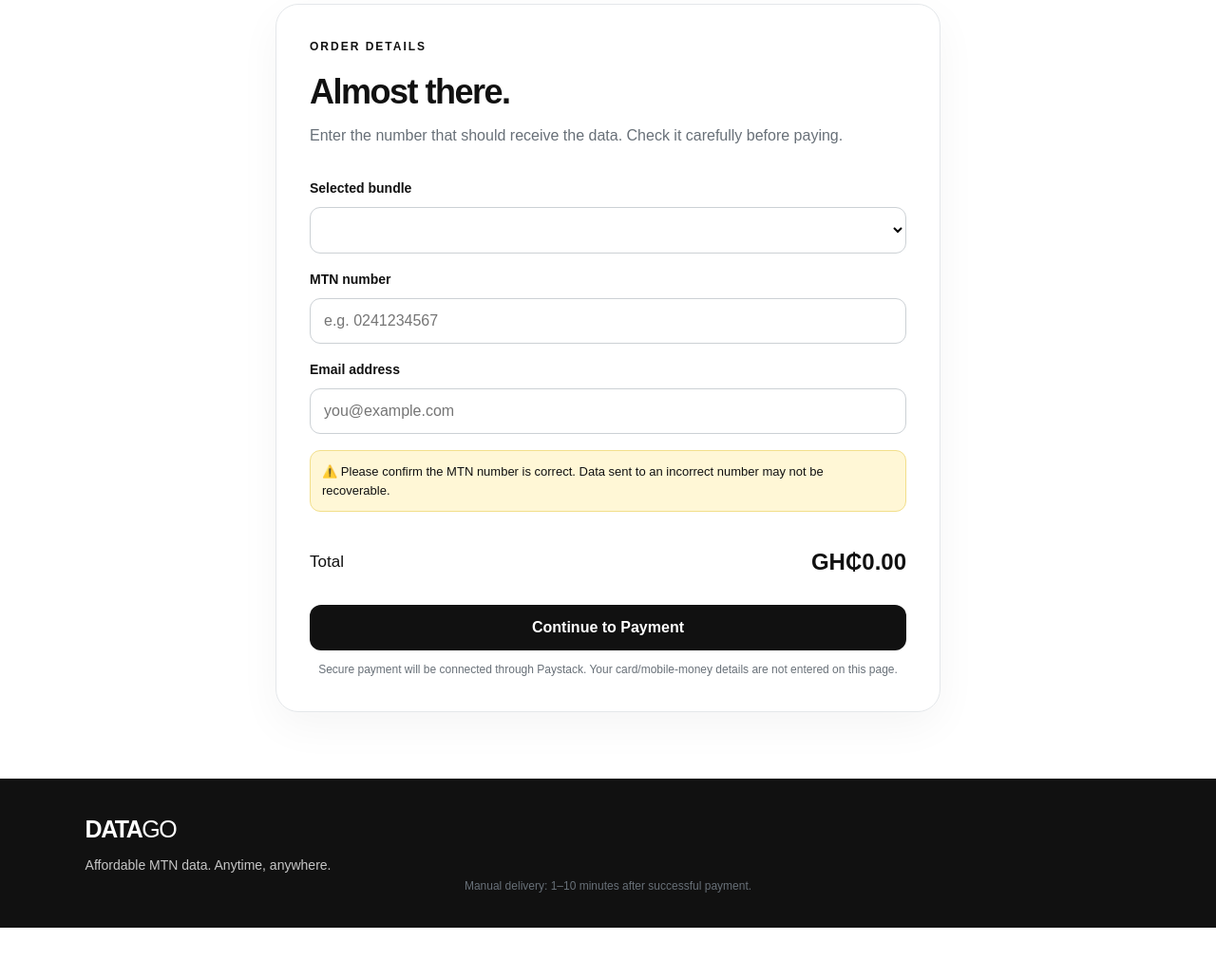
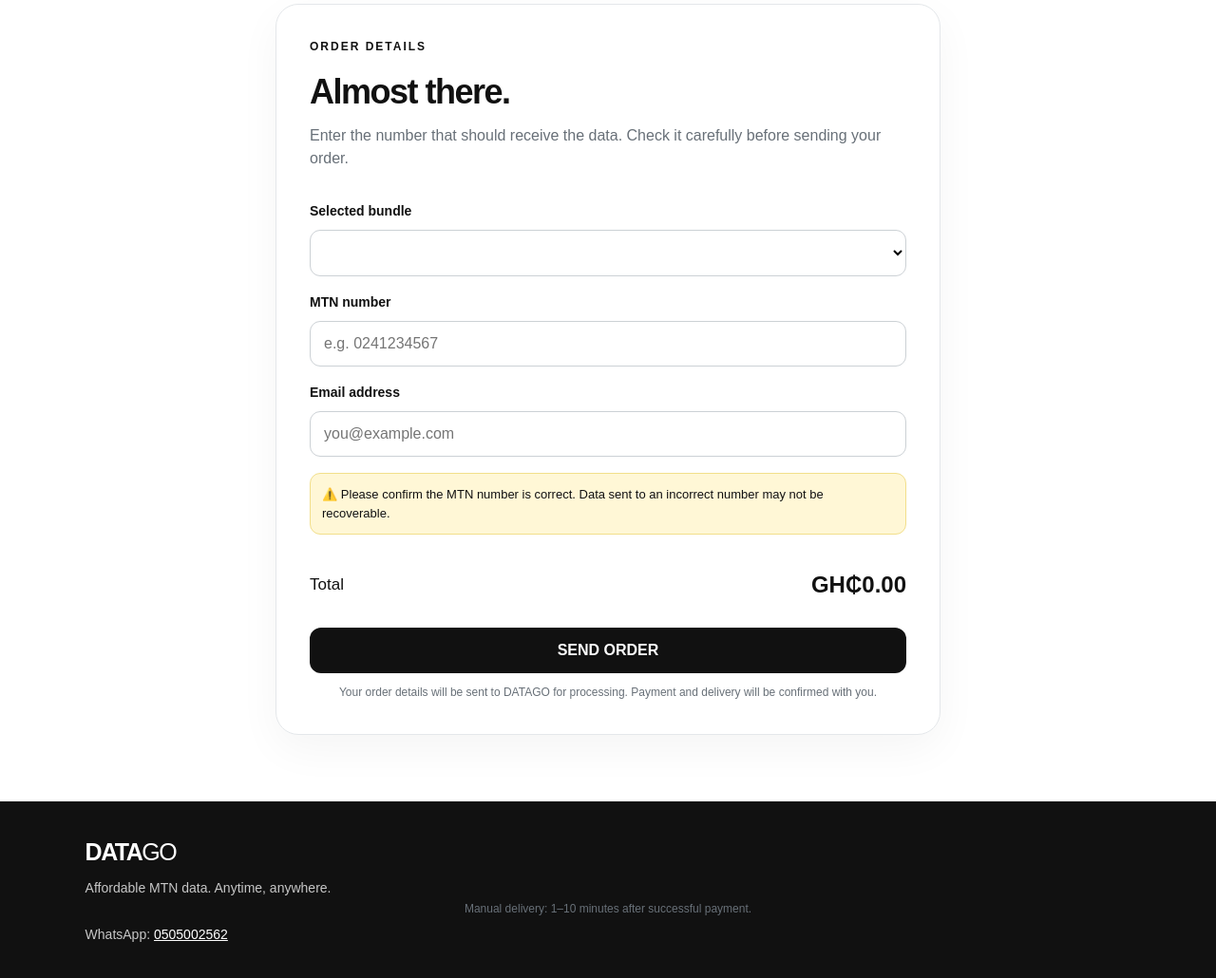
Before and after one commit to chris7nu/datago, a plain HTML site: page index.html in a window 1280 px wide. Shown: the part 900-1930 px from the top of the page at 95% size. Before the commit the page ends 1877 px from the top, so only its background shows below. Drawn offline with Linux system fonts and the light colour scheme; a script that the page names is missing.

Commit message:
Add files via upload

```diff
--- a/index.html
+++ b/index.html
@@ -10,7 +10,7 @@
 <body>
   <header class="topbar">
     <div class="brand">DATA<span>GO</span></div>
-    <a class="status" href="#bundles">Buy Data</a>
+    <div class="top-actions"><a class="whatsapp" href="https://wa.me/233505002562" target="_blank" rel="noopener">WhatsApp</a><a class="status" href="#bundles">Buy Data</a></div>
   </header>
 
   <main>
@@ -44,7 +44,7 @@
         <div>
           <p class="eyebrow">ORDER DETAILS</p>
           <h2>Almost there.</h2>
-          <p class="muted">Enter the number that should receive the data. Check it carefully before paying.</p>
+          <p class="muted">Enter the number that should receive the data. Check it carefully before sending your order.</p>
         </div>
 
         <form id="orderForm">
@@ -64,8 +64,9 @@
             <strong id="total">GH₵0.00</strong>
           </div>
 
-          <button class="primary-btn full" type="submit">Continue to Payment</button>
-          <p class="small">Secure payment will be connected through Paystack. Your card/mobile-money details are not entered on this page.</p>
+          <button class="primary-btn full" type="submit">SEND ORDER</button>
+          <p id="formMessage" class="small order-message" aria-live="polite"></p>
+          <p class="small">Your order details will be sent to DATAGO for processing. Payment and delivery will be confirmed with you.</p>
         </form>
       </div>
     </section>
@@ -74,7 +75,7 @@
   <footer>
     <div class="brand">DATA<span>GO</span></div>
     <p>Affordable MTN data. Anytime, anywhere.</p>
-    <p class="small">Manual delivery: 1–10 minutes after successful payment.</p>
+    <p class="small">Manual delivery: 1–10 minutes after successful payment.</p><p class="contact">WhatsApp: <a href="https://wa.me/233505002562" target="_blank" rel="noopener">0505002562</a></p>
   </footer>
 
   <script src="script.js"></script>
--- a/style.css
+++ b/style.css
@@ -26,3 +26,9 @@ input,select{width:100%;padding:14px;border:1px solid #ccd1d5;border-radius:11px
 footer{padding:35px 7%;background:#111;color:#fff}footer .brand{margin-bottom:8px}footer p{color:#c7c7c7;font-size:14px}
 @media(max-width:850px){.bundle-grid{grid-template-columns:repeat(2,1fr)}.hero{padding:55px 6%}.hero-card{display:none}}
 @media(max-width:520px){.topbar{padding:0 5%;height:64px}.hero{min-height:500px;padding:55px 6%}.hero-copy>p:not(.eyebrow){font-size:16px}h1{font-size:48px}.section,.order-section{padding:50px 5%}.section-heading{align-items:start;gap:10px;flex-direction:column}.section-heading h2,.order-card h2{font-size:30px}.bundle-grid{grid-template-columns:repeat(2,1fr);gap:10px}.bundle{padding:17px}.bundle .gb{font-size:24px}.bundle .price{font-size:17px}.order-card{padding:24px;border-radius:18px}}
+
+.top-actions{display:flex;align-items:center;gap:8px}.whatsapp{background:#f0f1f2;color:#111;text-decoration:none;padding:10px 14px;border-radius:999px;font-size:14px;font-weight:800}.contact{margin-top:8px}.contact a{color:#fff}
+@media(max-width:520px){.top-actions{gap:5px}.whatsapp{padding:9px 11px;font-size:12px}.status{padding:9px 12px;font-size:12px}}
+
+.order-message { display:none; margin-top:12px; font-weight:600; }
+.order-message.show { display:block; }
```
Also changed, not shown: 1 other file.
